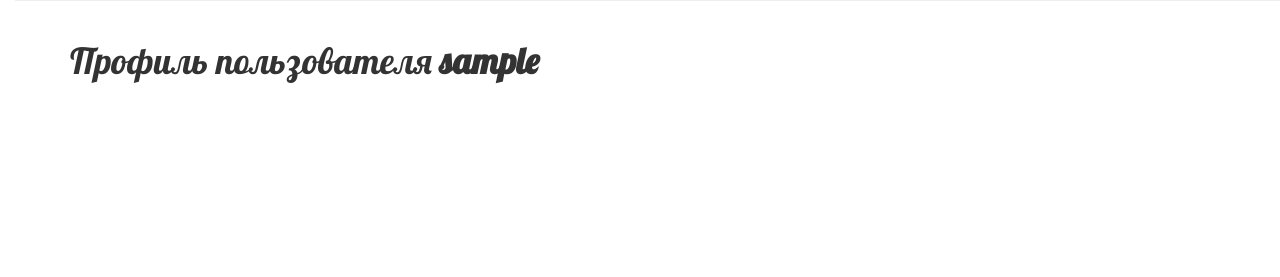
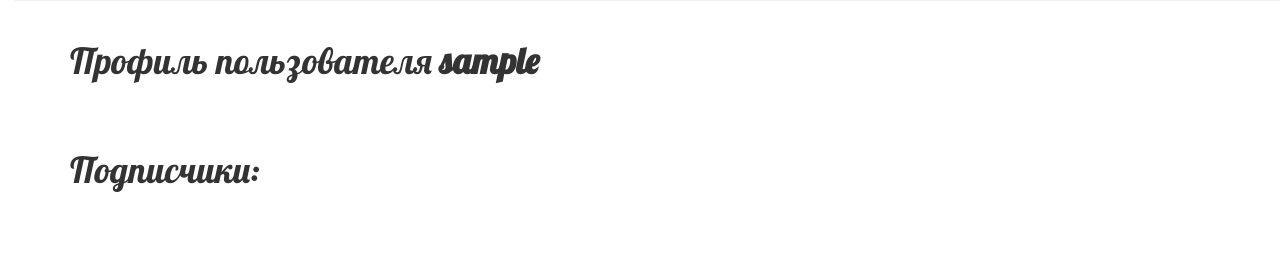
Before and after one commit to ddarling-ddarkling/fisherman-s_diary, a Django app: template users/templates/registration/profile.html in a window 1280 px wide. Shown: the part 193-470 px from the top of the page. Run offline with Django 3.2, Linux system fonts and the light colour scheme; the template is opened without the code that fills it: values that come from a table or form of the project are taken from there, others are empty; the visitor is signed in with stand-in values (Sample User, id 1); data comes from the database, SQL or seed files in the repository; some libraries are stand-ins or nearby versions.

Commit message:
added followers

```diff
--- a/users/templates/registration/profile.html
+++ b/users/templates/registration/profile.html
@@ -17,8 +17,8 @@
         {% endif %}
     </div>
     <div>
+        <h1>Подписчики: </h1>
         {% for relationship in relationships %}
-            <h1>Подписчики: </h1>
             <p>{{ relationship.follower }}</p>
         {% endfor %}
     </div>
```
